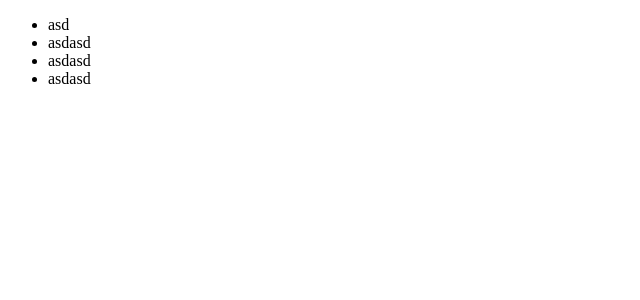
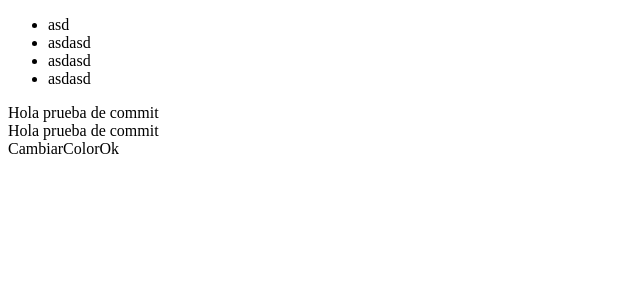
Before and after one commit to sebasmdl/pagina_web, an Angular app: page / in a window 1280 px wide. Shown: the top 300 px of the page, without its empty margins (0-640 px from the left). Built offline with nearby package versions, Linux system fonts and the light colour scheme.

Commit message:
hice una modificacion
cmbia color

```diff
--- a/src/app/app.component.html
+++ b/src/app/app.component.html
@@ -1,3 +1,6 @@
 <ul>
   <app-user *ngFor="let user of users" [nameUser]="user"></app-user>
 </ul>
+<div>Hola prueba de commit</div>
+<div>Hola prueba de commit</div>
+<div>CambiarColorOk</div>
```
